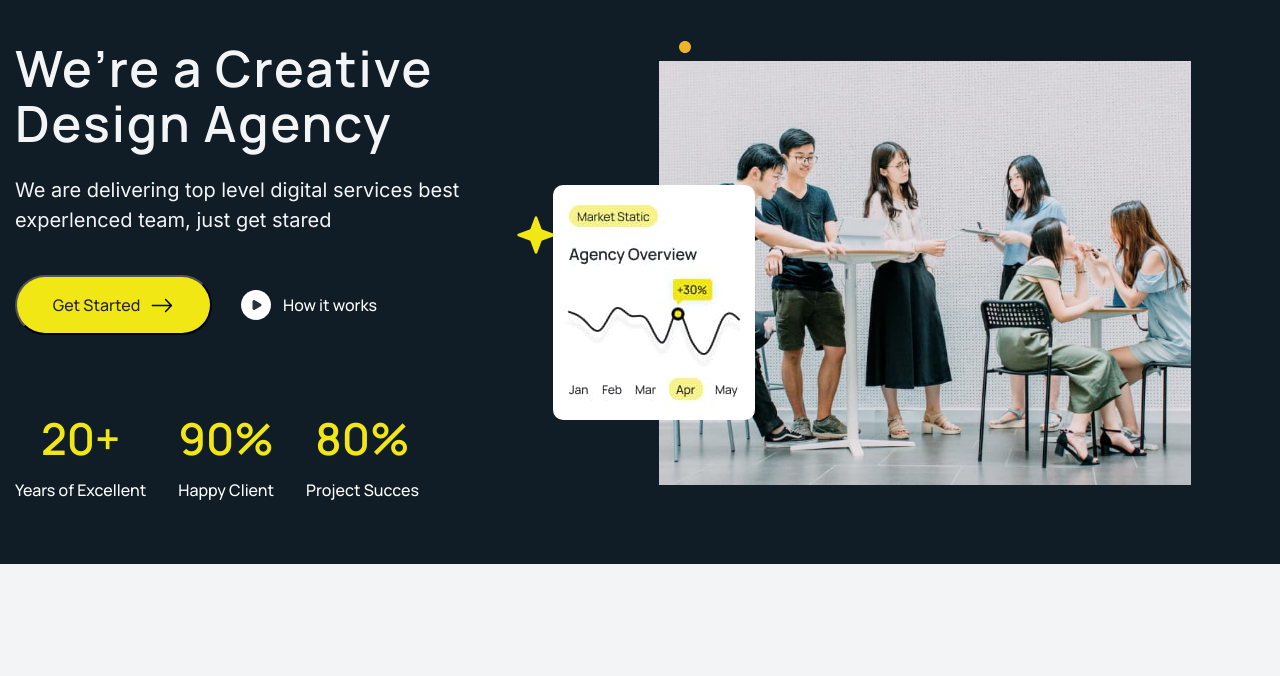
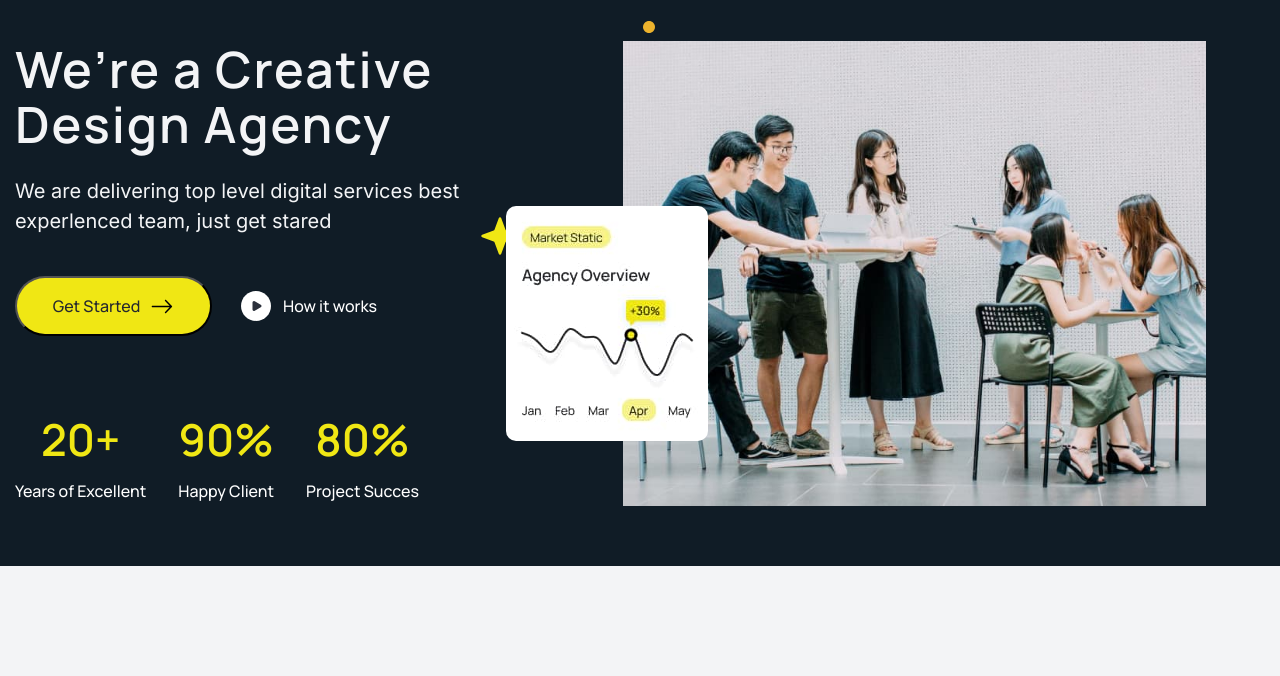
Before and after one commit to onix7l/rise-creative, a plain HTML site: page index.html in a window 1280 px wide. Shown: the part 124-800 px from the top of the page. Drawn offline with nearby package versions, Linux system fonts and the light colour scheme.

Commit message:
hero img fixed

```diff
--- a/css/styles.css
+++ b/css/styles.css
@@ -176,10 +176,12 @@ body {
   display: flex;
   gap: 74px;
   align-items: center;
+  padding-left: max(15px, calc((100% - 1278px) / 2));
 }
 
 .hero-content-wrapper {
   position: relative;
+  flex-shrink: 0;
 }
 
 .hero-title {
@@ -189,6 +191,7 @@ body {
   line-height: calc(66 / 60);
   letter-spacing: 0.037em;
   margin-bottom: 24px;
+  max-width: 534px;
 }
 
 .hero-desc {
@@ -274,6 +277,7 @@ body {
 
 .hero-img-wrapper {
   position: relative;
+  width: calc(100% - 534px - 74px);
 }
 
 .hero-chart-img {
--- a/index.html
+++ b/index.html
@@ -48,7 +48,7 @@
     <main>
 
       <section class="hero">
-        <div class="container hero-container">
+        <div class="hero-container">
           <div class="hero-content-wrapper">
             <h1 class="hero-title">We’re a Creative Design Agency</h1>
             <p class="description hero-desc">
```
